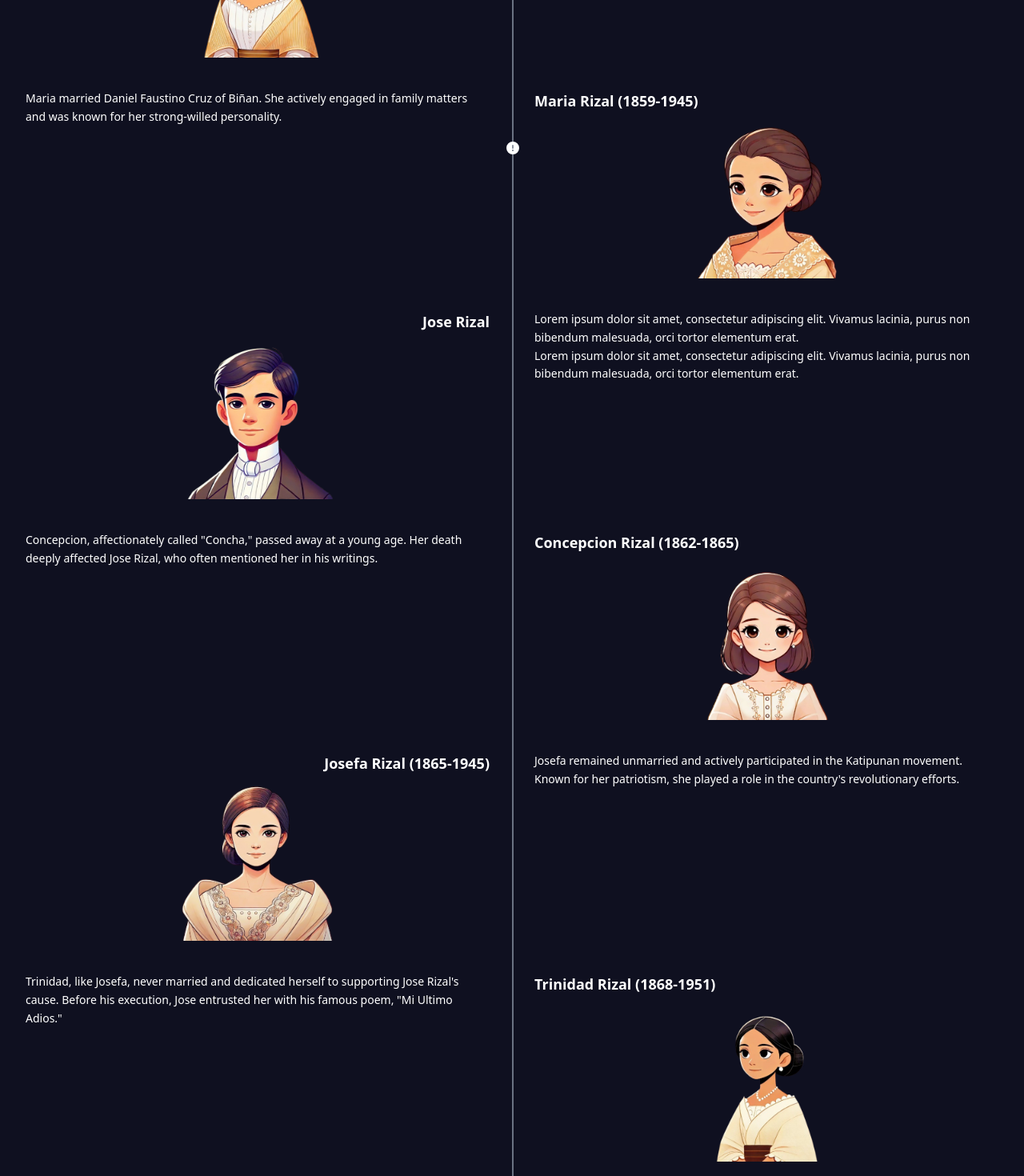
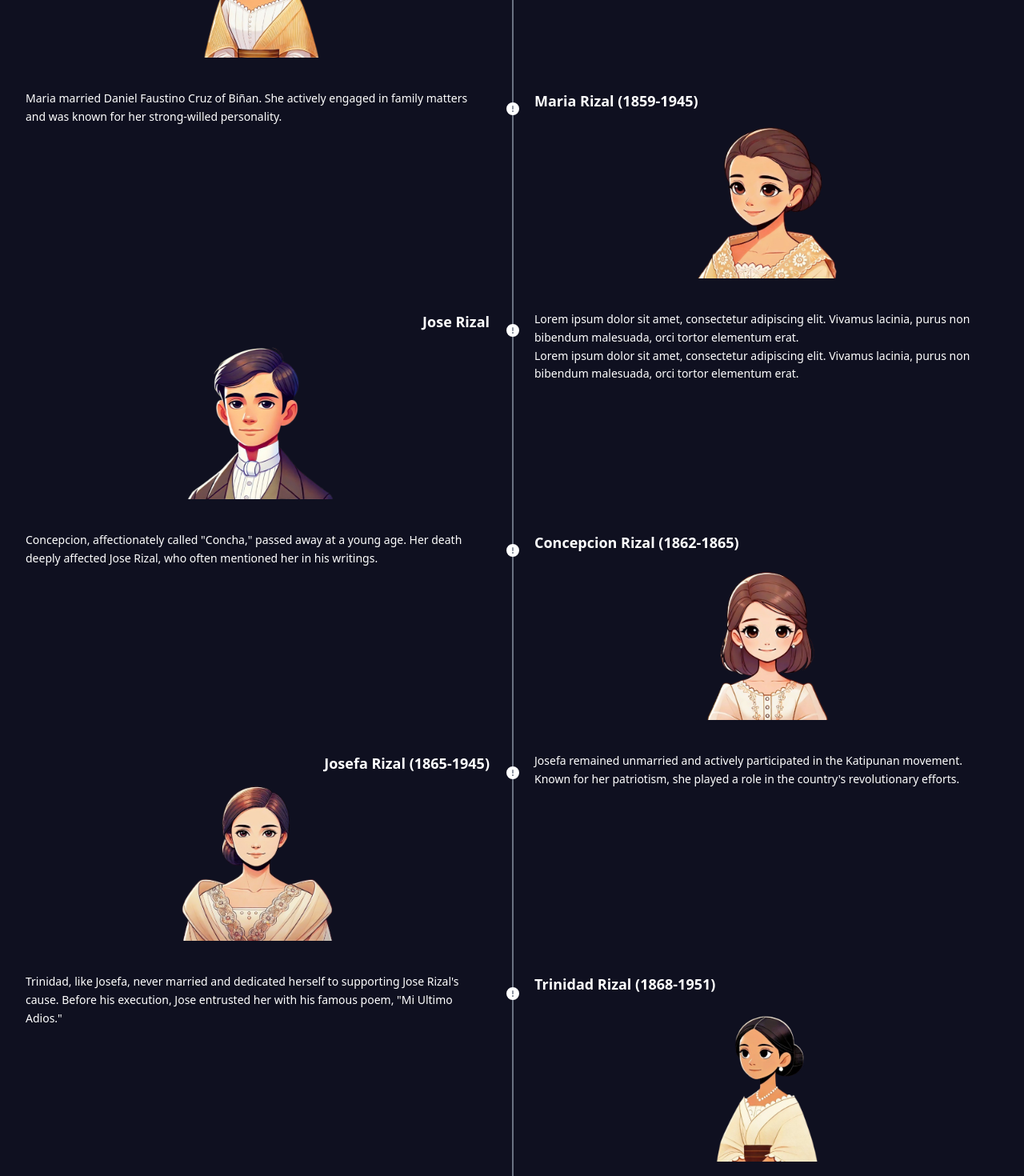
Before and after one commit to eielelle/pepetoons-animations, a Next.js app: page / in a window 1280 px wide. Shown: the part 1920-3390 px from the top of the page at 80% size. Built offline with nearby package versions, Linux system fonts and the light colour scheme.

Commit message:
di pa final Family Module

```diff
--- a/app/FModuleV2/FModule.jsx
+++ b/app/FModuleV2/FModule.jsx
@@ -81,7 +81,47 @@ const FamilySection = () => {
           </div>
 
           {/* Icon 8: Maria */}
-          <div className="absolute left-1/2 transform -translate-x-1/2 -translate-y-1/2 top-9/16">
+          <div className="absolute left-1/2 transform -translate-x-1/2 -translate-y-1/2 bottom-4/9">
+            <FontAwesomeIcon
+              icon={faExclamationCircle}
+              className="text-white-500 w-8 h-8"
+            />
+          </div>
+
+          {/* Icon 9: Jose */}
+          <div className="absolute left-1/2 transform -translate-x-1/2 -translate-y-1/2 bottom-11/30">
+            <FontAwesomeIcon
+              icon={faExclamationCircle}
+              className="text-white-500 w-8 h-8"
+            />
+          </div>
+
+          {/* Icon 10: Concepcion */}
+          <div className="absolute left-1/2 transform -translate-x-1/2 -translate-y-1/2 bottom-11/38">
+            <FontAwesomeIcon
+              icon={faExclamationCircle}
+              className="text-white-500 w-8 h-8"
+            />
+          </div>
+
+          {/* Icon 11: Josefa */}
+          <div className="absolute left-1/2 transform -translate-x-1/2 -translate-y-1/2 bottom-11/52">
+            <FontAwesomeIcon
+              icon={faExclamationCircle}
+              className="text-white-500 w-8 h-8"
+            />
+          </div>
+
+          {/* Icon 12: Trinidad */}
+          <div className="absolute left-1/2 transform -translate-x-1/2 -translate-y-1/2 bottom-11/82">
+            <FontAwesomeIcon
+              icon={faExclamationCircle}
+              className="text-white-500 w-8 h-8"
+            />
+          </div>
+
+          {/* Icon 13: Soledad */}
+          <div className="absolute left-1/2 transform -translate-x-1/2 -translate-y-1/2 bottom-11/190">
             <FontAwesomeIcon
               icon={faExclamationCircle}
               className="text-white-500 w-8 h-8"
```
